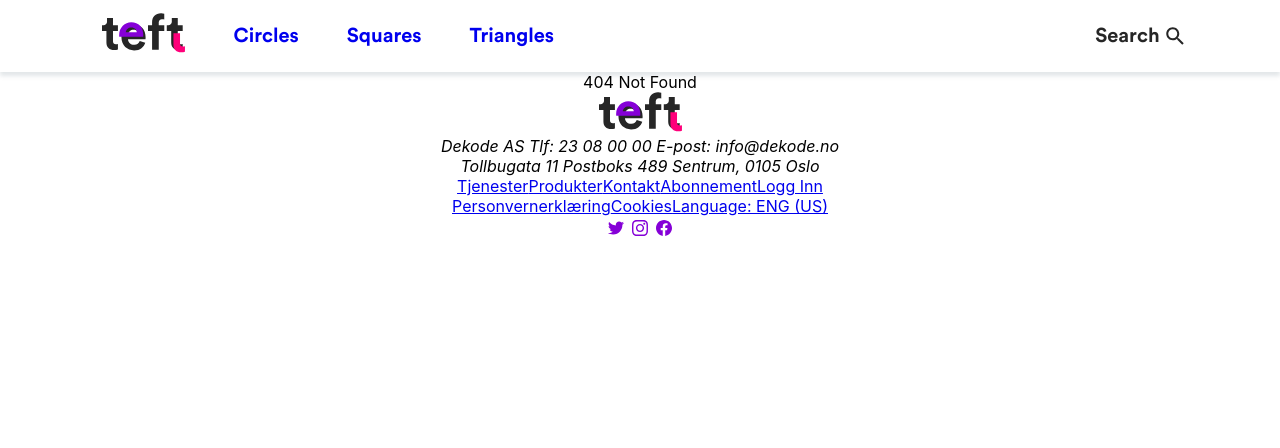
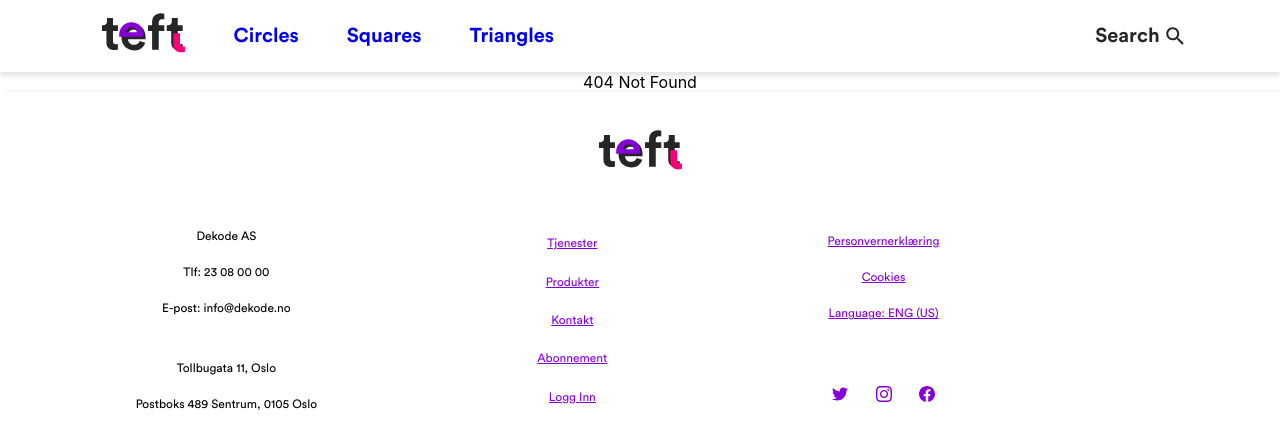
Before and after one commit to maaaaciej/dekodetest, a React (Create React App) app: page / in a window 1280 px wide. Shown: the top 448 px of the page. Built offline with nearby package versions, Linux system fonts and the light colour scheme.

Commit message:
added the image-container styling.

```diff
--- a/src/components/Footer/footer.component.jsx
+++ b/src/components/Footer/footer.component.jsx
@@ -11,41 +11,85 @@ import "./footer.styles.scss";
 const Footer = () => {
   return (
     <footer className="footer">
+      <div className="footer-container-logo">
         <Logo />
-      <address>Dekode AS Tlf: 23 08 00 00 E-post: info@dekode.no</address>
-      <address>Tollbugata 11 Postboks 489 Sentrum, 0105 Oslo</address>
-      <nav>
-        <a href="https://www.dekode.no" className="footer-nav-links">
+      </div>
+      <div className="footer-container">
+        <div className="footer-container-address">
+          <address>
+            <p className="footer-container-address-line">Dekode AS</p>
+            <p className="footer-container-address-line">Tlf: 23 08 00 00</p>
+            <p className="footer-container-address-line">
+              E-post: info@dekode.no
+            </p>
+          </address>
+
+          <address className="footer-container-address-last">
+            <p className="footer-container-address-line">Tollbugata 11, Oslo</p>
+            <p className="footer-container-address-line">
+              Postboks 489 Sentrum, 0105 Oslo
+            </p>
+          </address>
+        </div>
+
+        <nav className="footer-container-nav">
+          <a
+            href="https://www.dekode.no"
+            className="footer-container-nav-links"
+          >
             Tjenester
           </a>
-        <a href="https://www.dekode.no" className="footer-nav-links">
+          <a
+            href="https://www.dekode.no"
+            className="footer-container-nav-links"
+          >
             Produkter
           </a>
-        <a href="https://www.dekode.no" className="footer-nav-links">
+          <a
+            href="https://www.dekode.no"
+            className="footer-container-nav-links"
+          >
             Kontakt
           </a>
-        <a href="https://www.dekode.no" className="footer-nav-links">
+          <a
+            href="https://www.dekode.no"
+            className="footer-container-nav-links"
+          >
             Abonnement
           </a>
-        <a href="https://www.dekode.no" className="footer-nav-links">
+          <a
+            href="https://www.dekode.no"
+            className="footer-container-nav-links"
+          >
             Logg Inn
           </a>
         </nav>
-      <div className="footer-links">
-        <a href="https://www.dekode.no" className="footer-links-link">
+        <div className="footer-container-links">
+          <a
+            href="https://www.dekode.no"
+            className="footer-container-links-link"
+          >
             Personvernerklæring
           </a>
-        <a href="https://www.dekode.no" className="footer-links-link">
+          <a
+            href="https://www.dekode.no"
+            className="footer-container-links-link"
+          >
             Cookies
           </a>
-        <a href="https://www.dekode.no" className="footer-links-link">
+          <a
+            href="https://www.dekode.no"
+            className="footer-container-links-link"
+          >
             Language: ENG (US)
           </a>
-      </div>
-      <div className="footer-socials">
+
+          <div className="footer-container-links-socials">
             <img src={twitter} alt="twitter" />
             <img src={instagram} alt="instagram" />
             <img src={facebook} alt="facebook" />
+          </div>
+        </div>
       </div>
     </footer>
   );
--- a/src/components/Footer/footer.styles.scss
+++ b/src/components/Footer/footer.styles.scss
@@ -0,0 +1,56 @@
+//The main color is defined in the index file.
+@use "../../index.scss" as global;
+
+.footer {
+  background: #ffffff;
+  height: 13%;
+  font-family: Circular Std Book;
+  font-weight: 500;
+
+  box-shadow: 4px 0px 4px #919ea740;
+  font-size: 0.75em;
+  .footer-container-logo {
+    padding: 3% 0;
+    width: 80%;
+    margin: auto;
+  }
+  .footer-container {
+    width: 80%;
+    margin-left: 2%;
+    padding-bottom: 2%;
+    display: flex;
+    justify-content: space-around;
+
+    a {
+      color: global.$main-purple;
+    }
+
+    .footer-container-address {
+      address {
+        font-style: normal;
+        line-height: 2em;
+      }
+      .footer-container-address-last {
+        margin-top: 20%;
+      }
+    }
+
+    .footer-container-nav {
+      display: flex;
+      flex-direction: column;
+      justify-content: space-evenly;
+    }
+
+    .footer-container-links {
+      display: flex;
+      flex-direction: column;
+      justify-content: space-evenly;
+      .footer-container-links-socials {
+        display: flex;
+        justify-content: space-between;
+
+        margin-top: 35%;
+      }
+    }
+  }
+}
--- a/src/components/ImageContainer/imagecontainer.component.jsx
+++ b/src/components/ImageContainer/imagecontainer.component.jsx
@@ -6,8 +6,12 @@ const ImageContainer = ({ excerpt, image, caption }) => {
   return (
     <div className="imagecontainer">
       <div className="imagecontainer-excerpt">{excerpt || "Excerpt"}</div>
-      <img src={image} alt={caption} className="imagecontainer-image" />
-      <div className="imagecontainer-caption">{caption || "Image Caption"}</div>
+      <figure className="imagecontainer-image">
+        <img src={image} alt={caption} />
+        <figcaption className="imagecontainer-image-caption">
+          {caption || "Image Caption"}
+        </figcaption>
+      </figure>
     </div>
   );
 };
--- a/src/components/ImageContainer/imagecontainer.styles.scss
+++ b/src/components/ImageContainer/imagecontainer.styles.scss
@@ -0,0 +1,32 @@
+.imagecontainer {
+  margin-bottom: 1%;
+  position: relative;
+
+  .imagecontainer-excerpt {
+    font-family: "Roboto Slab", serif;
+    text-align: center;
+    font-size: 1.5em;
+    color: #ff007a;
+    width: 42%;
+    padding: 48px;
+    background-color: #ffffff;
+    border-radius: 8px 0px 0px 8px;
+    box-shadow: 0px 4px 8px rgba(145, 158, 167, 0.32);
+    position: absolute;
+    top: 26%;
+    left: 0px;
+  }
+  .imagecontainer-image {
+    width: 62%;
+    margin: auto;
+    img {
+      width: 100%;
+      object-fit: contain;
+    }
+    .imagecontainer-image-caption {
+      width: 64%;
+      padding-top: 2%;
+      font-size: 0.75em;
+    }
+  }
+}
--- a/src/components/ProfileCard/profilecard.component.jsx
+++ b/src/components/ProfileCard/profilecard.component.jsx
@@ -19,21 +19,21 @@ const ProfileCard = ({ author }) => {
         <span className="profilecard-container-socials">
           <a href={socials[2]} className="profilecard-container-socials-link">
             <img
-              classname="profilecard-container-socials-link-icon"
+              className="profilecard-container-socials-link-icon"
               src={twitter}
               alt=""
             />
           </a>
           <a href={socials[1]} className="profilecard-container-socials-link">
             <img
-              classname="profilecard-container-socials-link-icon"
+              className="profilecard-container-socials-link-icon"
               src={instagram}
               alt=""
             />
           </a>
           <a href={socials[0]} className="profilecard-container-socials-link">
             <img
-              classname="profilecard-container-socials-link-icon"
+              className="profilecard-container-socials-link-icon"
               src={facebook}
               alt=""
             />
--- a/src/components/ProfileCard/profilecard.styles.scss
+++ b/src/components/ProfileCard/profilecard.styles.scss
@@ -1,4 +1,4 @@
-//The main colors, as well as link classes are defined in the index file.
+//The main color is defined in the index file.
 
 @use "../../index.scss" as global;
 
--- a/src/index.scss
+++ b/src/index.scss
@@ -25,6 +25,7 @@ $main-black: #262626;
   src: local("Circular"),
     url(./assets/fonts/CircularStdItalic.ttf) format("truetype");
 }
+@import url("https://fonts.googleapis.com/css2?family=Roboto+Slab:wght@300&display=swap");
 
 body {
   margin: 0;
--- a/src/pages/PostContainer/postcontainer.styles.scss
+++ b/src/pages/PostContainer/postcontainer.styles.scss
@@ -4,6 +4,7 @@
 
 .postcontainer {
   font-family: Circular Std Book;
+  margin-bottom: 3%;
   .postcontainer-paragraph {
     width: 42%;
     padding: 1.5% 0% 3% 0%;
```
Lines whose indentation alone changed are shown as unchanged.
